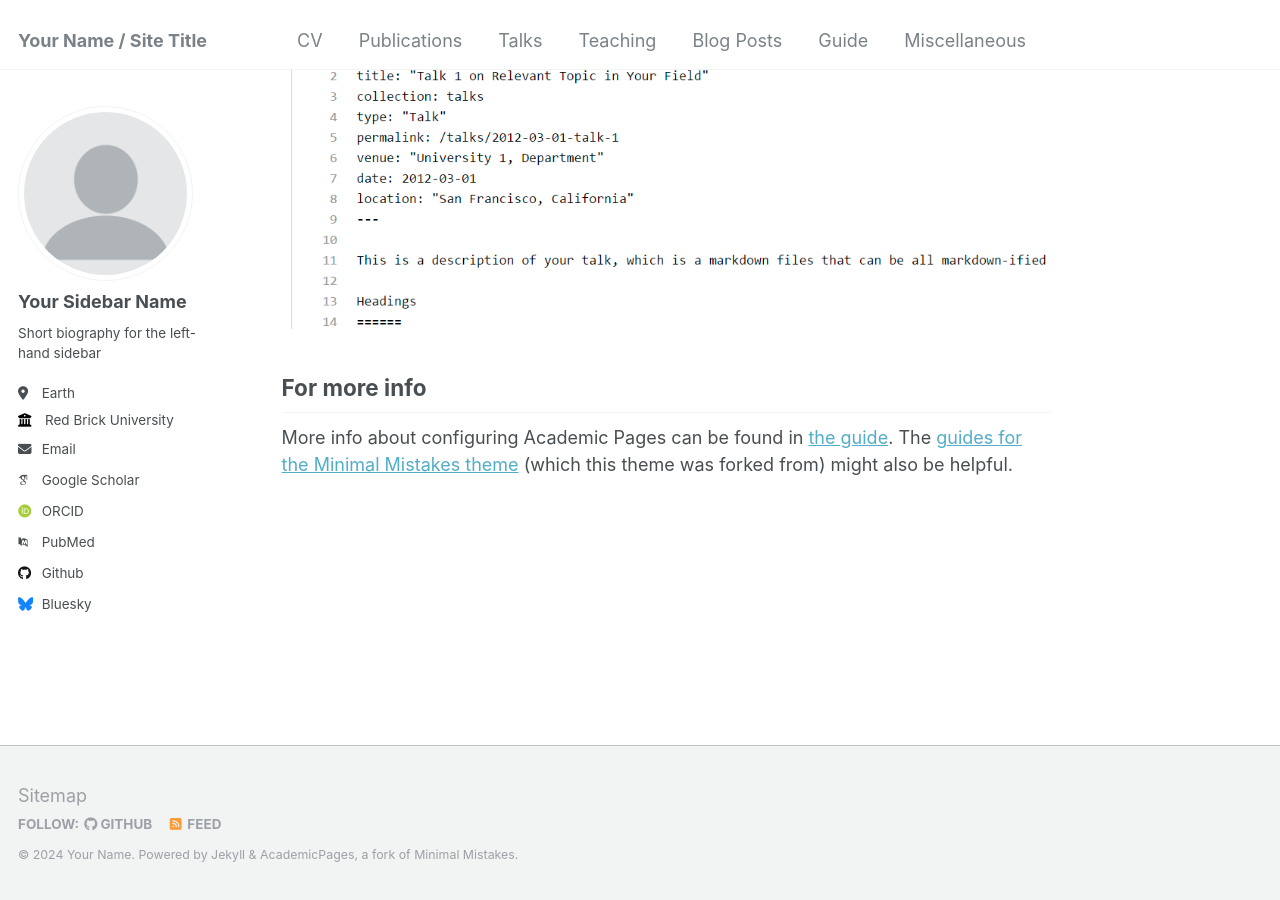
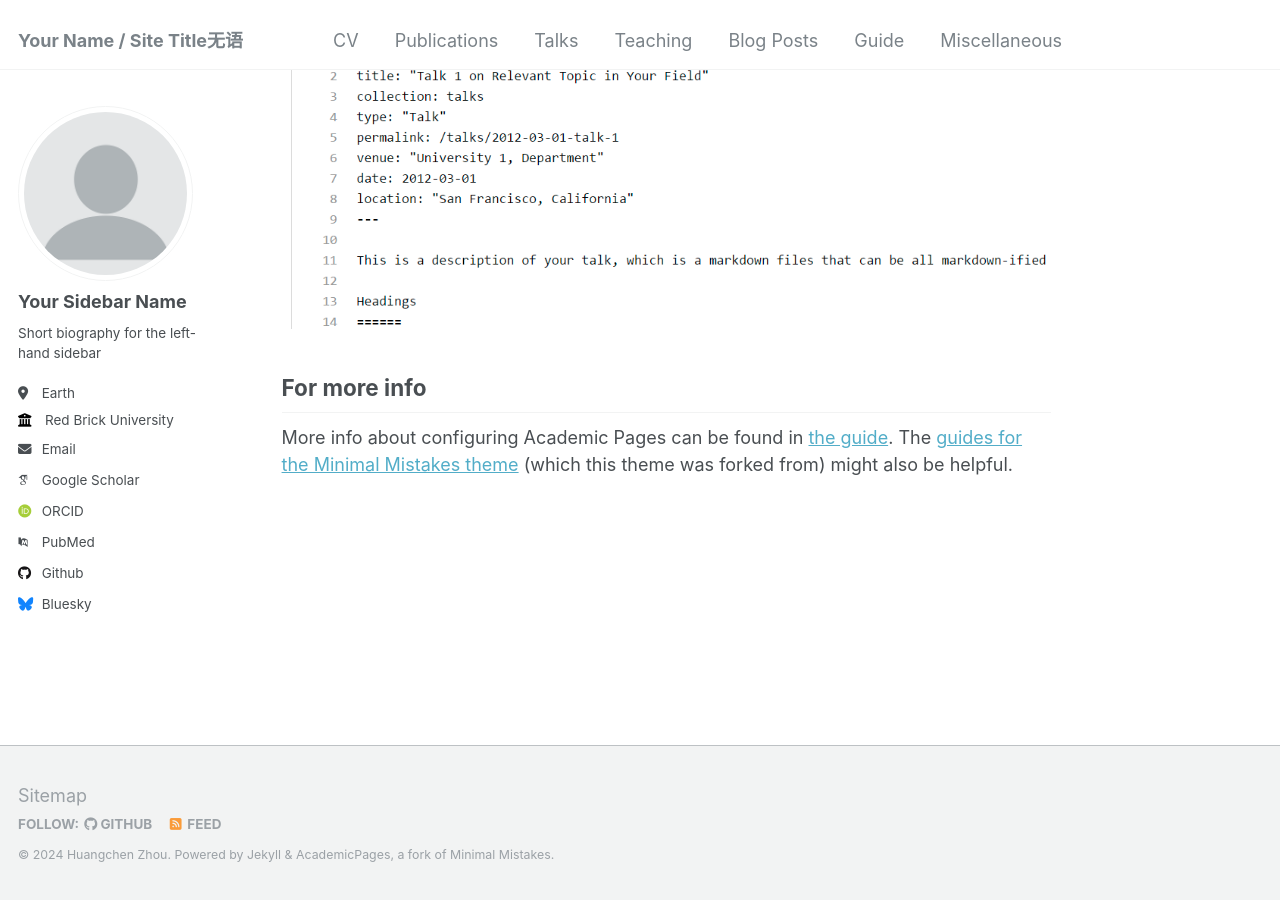
Before and after one commit to zhc515/zhc515.github.io, a Jekyll site: the page built from _pages/about.md, in a window 1280 px wide and 900 px high, scrolled down 2660 px. Built offline with Jekyll 4.4.1, drawn with Linux system fonts in a browser that asks for light colours; some web fonts are replaced.

Commit message:
Update _config.yml

```diff
--- a/_config.yml
+++ b/_config.yml
@@ -8,9 +8,9 @@
 
 # Basic Site Settings
 locale                   : "en-US"
-title                    : "Your Name / Site Title"
+title                    : "Your Name / Site Title无语"
 title_separator          : "-"
-name                     : &name "Your Name"
+name                     : &name "Huangchen Zhou"
 description              : &description "personal description"
 url                      : "https://zhc515.github.io" # the base hostname & protocol for your site e.g. "https://mmistakes.github.io"
 baseurl                  : "" # the subpath of your site, e.g. "/blog"
```
